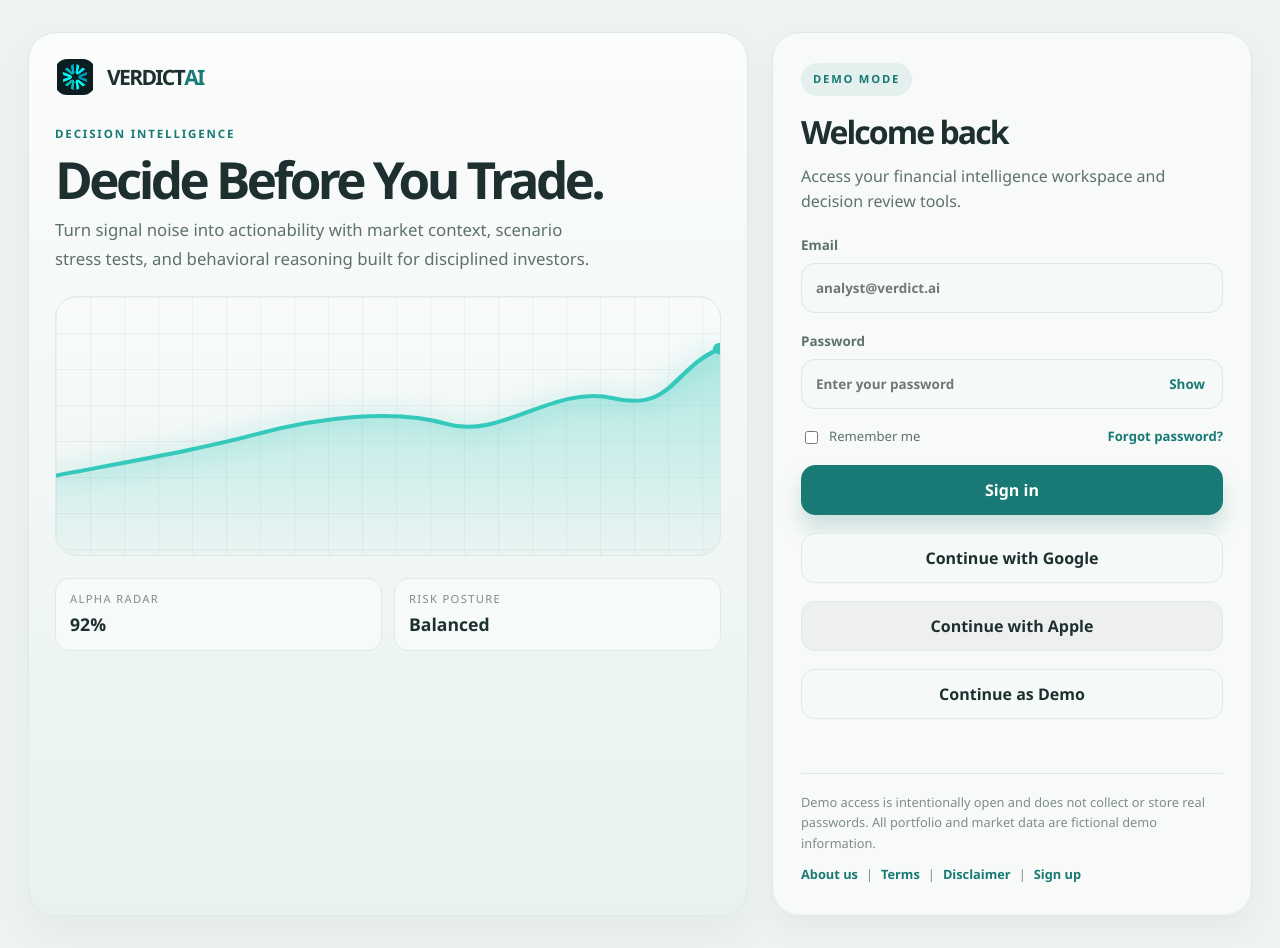
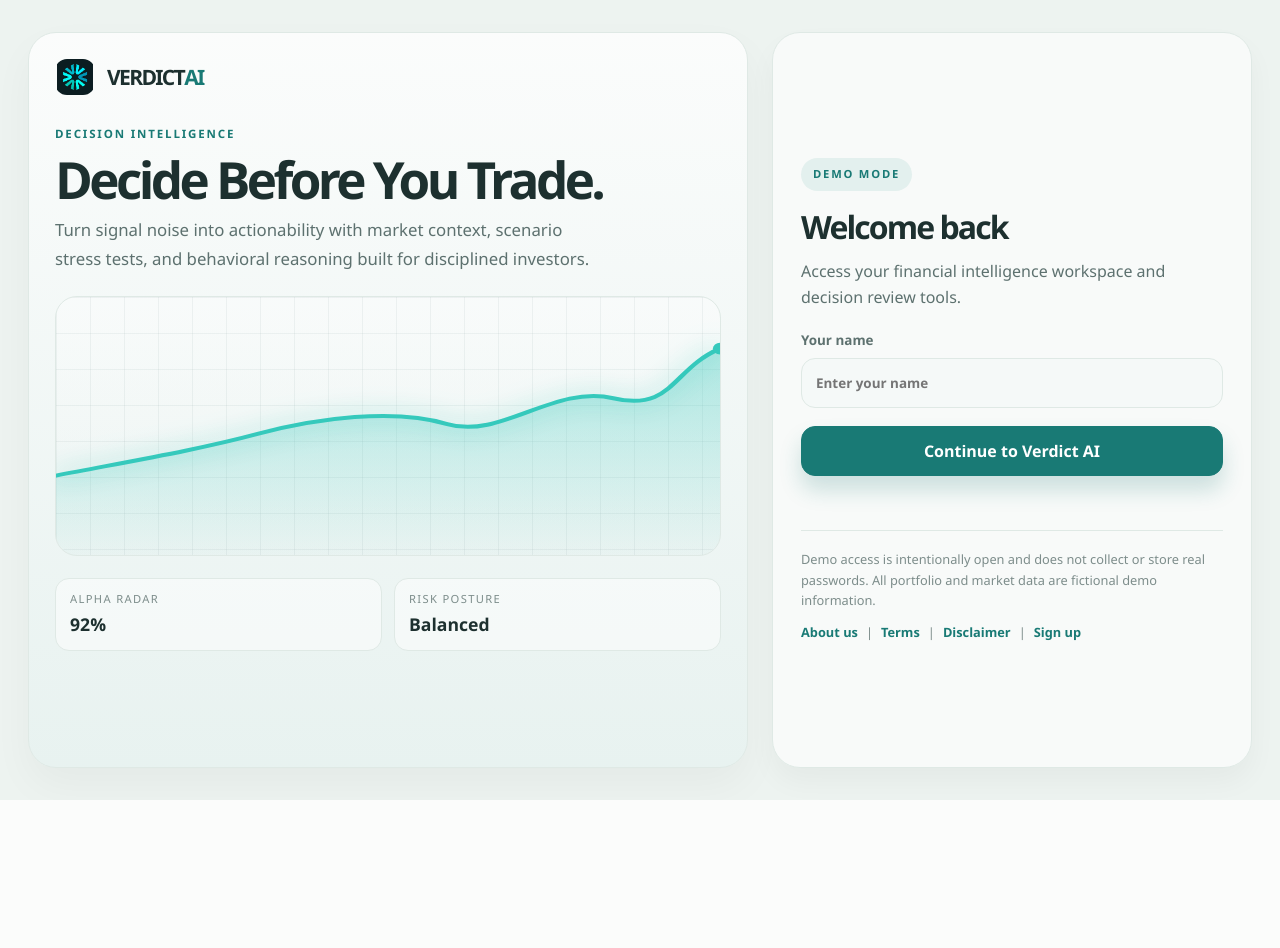
Before and after one commit to sanath-kutsa/Verdict-AI, a Flask app: page /login in a window 1280 px wide. After the commit the page ends 800 px from the top, so only its background shows below. Run offline with Flask 3, Linux system fonts and the light colour scheme.

Commit message:
Simplify demo sign-in to collect the user's name

```diff
--- a/templates/login.html
+++ b/templates/login.html
@@ -79,32 +79,12 @@
           <p>Access your financial intelligence workspace and decision review tools.</p>
         </div>
 
-        <form class="auth-form" method="get" novalidate>
+        <form class="auth-form" novalidate>
           <label class="field-wrap">
-            <span>Email</span>
-            <input type="email" name="email" placeholder="analyst@verdict.ai" />
+            <span>Your name</span>
+            <input type="text" name="name" placeholder="Enter your name" maxlength="80" autocomplete="name" required />
           </label>
-
-          <label class="field-wrap">
-            <span>Password</span>
-            <div class="password-stack">
-              <input type="password" name="password" placeholder="Enter your password" data-password-input />
-              <button type="button" class="password-toggle" data-password-toggle aria-label="Show password">Show</button>
-            </div>
-          </label>
-
-          <div class="auth-row">
-            <label class="remember-me">
-              <input type="checkbox" name="remember" />
-              <span>Remember me</span>
-            </label>
-            <a href="#" class="text-link" data-auth-message="Password reset is pending backend integration. Please use Continue as Demo for access in this prototype.">Forgot password?</a>
-          </div>
-
-          <button type="submit" class="primary-btn auth-submit" data-email-signin>Sign in</button>
-          <button type="button" class="oauth-btn" data-provider="Google">Continue with Google</button>
-          <button type="button" class="oauth-btn oauth-btn-apple" data-provider="Apple">Continue with Apple</button>
-          <button type="button" class="secondary-btn demo-login" data-demo-login="true">Continue as Demo</button>
+          <button type="submit" class="primary-btn auth-submit" data-email-signin>Continue to Verdict AI</button>
         </form>
 
         <div class="auth-alert" aria-live="polite"></div>
```
